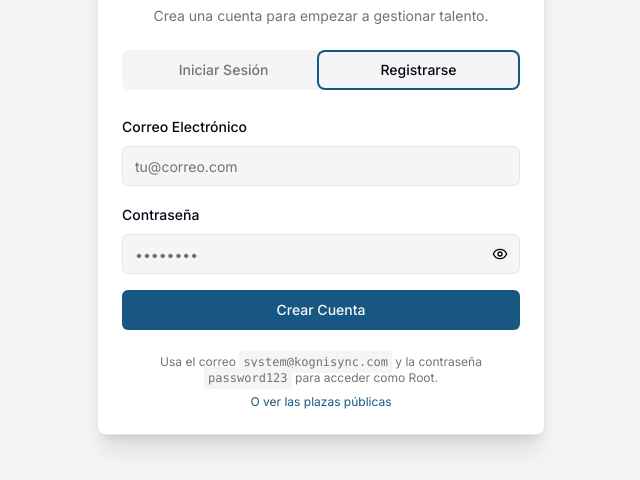
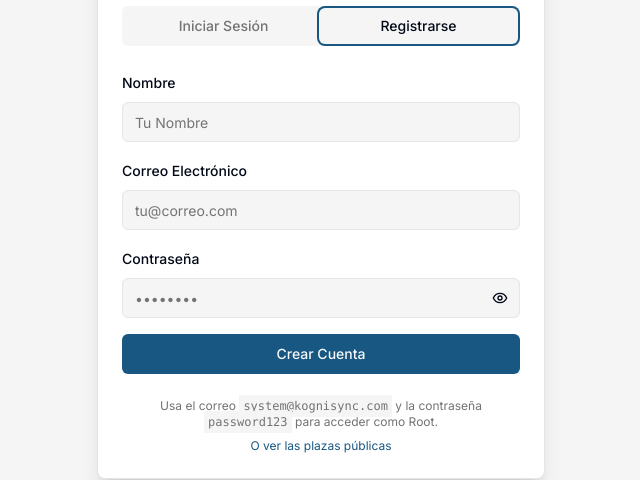
Before and after one commit to hectordvargas/studio, a Next.js app: page /login in a window 1280 px wide. Both pictures are taken after a click on the tab "Registrarse". Shown: the part 256-736 px from the top of the page, without its empty margins (319-959 px from the left). Built offline with nearby package versions, Linux system fonts and the light colour scheme; no server answers.

Commit message:
por que no funciona ninguno de los usuarios que habia creado antes de gi

```diff
--- a/src/app/(auth)/login/page.tsx
+++ b/src/app/(auth)/login/page.tsx
@@ -32,20 +32,49 @@ function AuthForm({
 }: {
   isRegister?: boolean;
   isLoading: boolean;
-  onSubmit: (email: string, pass: string) => Promise<void>;
+  onSubmit: (email: string, pass: string, name?: string) => Promise<void>;
 }) {
   const [email, setEmail] = useState(isRegister ? '' : 'system@kognisync.com');
   const [password, setPassword] = useState(isRegister ? '' : 'password123');
+  const [name, setName] = useState('');
   const [showPassword, setShowPassword] = useState(false);
   const { t } = useTranslation();
 
   const handleSubmit = (e: React.FormEvent) => {
     e.preventDefault();
-    onSubmit(email, password);
+    onSubmit(email, password, isRegister ? name : undefined);
   };
+
+  const buttonText = () => {
+      if (isLoading) {
+          return isRegister ? t('login.registering') : t('login.loggingIn');
+      }
+      if(isRegister){
+          return t('login.registerButton');
+      }
+      // Special case for root user creation
+      if(email === 'system@kognisync.com' && !isRegister) {
+          return "Crear Usuario Root";
+      }
+      return t('login.loginButton');
+  }
 
   return (
     <form onSubmit={handleSubmit} className="space-y-4">
+      {isRegister && (
+         <div className="space-y-2">
+            <Label htmlFor="register-name">Nombre</Label>
+            <Input
+              id="register-name"
+              type="text"
+              placeholder="Tu Nombre"
+              required
+              value={name}
+              onChange={(e) => setName(e.target.value)}
+              disabled={isLoading}
+            />
+        </div>
+      )}
       <div className="space-y-2">
         <Label htmlFor={isRegister ? 'register-email' : 'login-email'}>{t('login.email')}</Label>
         <Input
@@ -55,7 +84,7 @@ function AuthForm({
           required
           value={email}
           onChange={(e) => setEmail(e.target.value)}
-          disabled={isLoading}
+          disabled={isLoading || (email === 'system@kognisync.com' && !isRegister)}
         />
       </div>
       <div className="space-y-2">
@@ -84,7 +113,7 @@ function AuthForm({
       </div>
       <Button type="submit" className="w-full" disabled={isLoading}>
         {isLoading && <Loader2 className="mr-2 h-4 w-4 animate-spin" />}
-        {isLoading ? (isRegister ? t('login.registering') : t('login.loggingIn')) : (isRegister ? t('login.registerButton') : t('login.loginButton'))}
+        {buttonText()}
       </Button>
     </form>
   );
@@ -98,79 +127,73 @@ export default function LoginPage() {
   const [activeTab, setActiveTab] = useState('login');
   const { t } = useTranslation();
 
-  const handleLogin = async (email: string, password: string) => {
-    if (!auth) return;
+  const handleAuthAction = async (email: string, password: string, name?: string) => {
+    if (!auth || !firestore) return;
     setIsLoading(true);
+
     try {
-      await signInWithEmailAndPassword(auth, email, password);
-      toast({
-        title: t('login.toast.loginSuccess'),
-        description: t('login.toast.loginSuccessDescription'),
-      });
-      // onAuthStateChanged in the layout will handle the redirect
+        if (activeTab === 'register' && name) { // Registering a new candidate
+             const userCredential = await createUserWithEmailAndPassword(auth, email, password);
+            const user = userCredential.user;
+            await updateProfile(user, { displayName: name });
+
+            const newUserProfile: Omit<UserProfile, 'id'> = {
+                email: user.email!, displayName: name, role: 'Candidato', companyIds: [],
+            };
+
+            await setDocumentNonBlocking(doc(firestore, 'users', user.uid), newUserProfile, { merge: true });
+
+            toast({ title: t('login.toast.registerSuccess'), description: t('login.toast.registerSuccessDescription') });
+
+        } else if (email === 'system@kognisync.com') { // Creating root user
+            const userCredential = await createUserWithEmailAndPassword(auth, email, password);
+            const user = userCredential.user;
+            const displayName = "System Root";
+            await updateProfile(user, { displayName });
+
+            const newUserProfile: Omit<UserProfile, 'id'> = {
+                email: user.email!, displayName, role: 'root', companyIds: [], isGlobalAdmin: true, canManageAllCompanies: true, requiresPasswordChange: false,
+            };
+
+            await setDocumentNonBlocking(doc(firestore, 'users', user.uid), newUserProfile, { merge: true });
+
+            toast({ title: "Usuario Root Creado", description: "Inicia sesión con las nuevas credenciales." });
+             setActiveTab('login'); // Switch back to login view after creation
+
+        } else { // Standard login
+            await signInWithEmailAndPassword(auth, email, password);
+            toast({ title: t('login.toast.loginSuccess'), description: t('login.toast.loginSuccessDescription') });
+        }
     } catch (error: any) {
-      console.error("Login Error:", error);
-      let description = t('login.toast.loginErrorDescription');
-       if (error.code === 'auth/invalid-credential' || error.code === 'auth/user-not-found' || error.code === 'auth/wrong-password') {
-          description = t('login.toast.loginErrorDescription');
-      } else if (error.code === 'auth/too-many-requests') {
-        description = t('login.toast.loginErrorTooMany');
-      }
-      toast({
-        variant: 'destructive',
-        title: t('login.toast.loginError'),
-        description: description,
-      });
+        console.error("Auth Error:", error);
+        let title = "Error";
+        let description = "Ha ocurrido un error.";
+
+        if (activeTab === 'register') {
+            title = t('login.toast.registerError');
+            if (error.code === 'auth/email-already-in-use') {
+              description = "Este correo ya está en uso. Intenta iniciar sesión o crear el usuario Root si es el caso.";
+            } else if (error.code === 'auth/weak-password') {
+              description = t('login.toast.registerErrorWeakPassword');
+            } else {
+              description = t('login.toast.registerErrorDescription');
+            }
+        } else {
+            title = t('login.toast.loginError');
+             if (error.code === 'auth/user-not-found') {
+                description = 'Usuario no encontrado. Si eres el administrador, usa el botón "Crear Usuario Root".';
+            } else if (error.code === 'auth/wrong-password' || error.code === 'auth/invalid-credential') {
+                description = t('login.toast.loginErrorDescription');
+            } else if (error.code === 'auth/too-many-requests') {
+                description = t('login.toast.loginErrorTooMany');
+            }
+        }
+        toast({ variant: 'destructive', title, description });
     } finally {
         setIsLoading(false);
     }
   };
 
-  const handleRegister = async (email: string, password: string) => {
-    if (!auth || !firestore) return;
-    setIsLoading(true);
-    try {
-        const userCredential = await createUserWithEmailAndPassword(auth, email, password);
-        const user = userCredential.user;
-        const nameFromEmail = email.split('@')[0];
-        await updateProfile(user, {
-            displayName: nameFromEmail
-        });
-
-        // Create user profile document in Firestore
-        const userRef = doc(firestore, 'users', user.uid);
-
-        const newUserProfile: Omit<UserProfile, 'id'> = {
-            email: user.email!,
-            displayName: nameFromEmail,
-            role: 'Candidato', // Default role for new sign-ups
-            companyIds: [],
-        };
-
-        await setDocumentNonBlocking(userRef, newUserProfile, { merge: true });
-
-        toast({
-            title: t('login.toast.registerSuccess'),
-            description: t('login.toast.registerSuccessDescription'),
-        });
-        // onAuthStateChanged will handle the redirect
-    } catch (error: any) {
-        console.error("Creation Error:", error);
-        let description = t('login.toast.registerErrorDescription');
-        if (error.code === 'auth/email-already-in-use') {
-            description = t('login.toast.registerErrorEmailInUse');
-        } else if (error.code === 'auth/weak-password') {
-            description = t('login.toast.registerErrorWeakPassword');
-        }
-        toast({
-            variant: 'destructive',
-            title: t('login.toast.registerError'),
-            description: description,
-        });
-    } finally {
-        setIsLoading(false);
-    }
-  };
 
   return (
     <main className="flex min-h-screen flex-col items-center justify-center p-4">
@@ -188,16 +211,16 @@ export default function LoginPage() {
             </CardDescription>
           </CardHeader>
           <CardContent>
-            <Tabs defaultValue="login" className="w-full" onValueChange={setActiveTab}>
+            <Tabs defaultValue="login" className="w-full" onValueChange={setActiveTab} value={activeTab}>
                 <TabsList className="grid w-full grid-cols-2">
                     <TabsTrigger value="login">{t('login.tabs.login')}</TabsTrigger>
                     <TabsTrigger value="register">{t('login.tabs.register')}</TabsTrigger>
                 </TabsList>
                 <TabsContent value="login" className="pt-4">
-                    <AuthForm isLoading={isLoading} onSubmit={handleLogin} />
+                    <AuthForm isLoading={isLoading} onSubmit={handleAuthAction} />
                 </TabsContent>
                 <TabsContent value="register" className="pt-4">
-                    <AuthForm isRegister isLoading={isLoading} onSubmit={handleRegister} />
+                    <AuthForm isRegister isLoading={isLoading} onSubmit={handleAuthAction} />
                 </TabsContent>
             </Tabs>
           </CardContent>
--- a/src/lib/data.ts
+++ b/src/lib/data.ts
@@ -1,13 +1,13 @@
 
 
-import { AnalyzeCandidateProfileOutput } from "@/ai/flows/analyze-candidate-profiles";
+import { AnalyzeCandidateProfileOutput } from "@/ai/flows/analyze-candidate-profile";
 
 export type UserProfile = {
   id: string;
   displayName: string;
   email: string;
   role: 'root' | 'Superadmin' | 'Tech/Soporte' | 'Distribuidor' | 'Administrador' | 'Supervisor' | 'Reclutador' | 'Entrevistador' | 'Lector' | 'Candidato';
-  companyIds?: string[];
+  companyIds: string[];
   requiresPasswordChange?: boolean;
   isGlobalAdmin?: boolean;
   canManageAllCompanies?: boolean;
```
Also changed, not shown: 1 other file (tests, documents, lock files or other folders).
